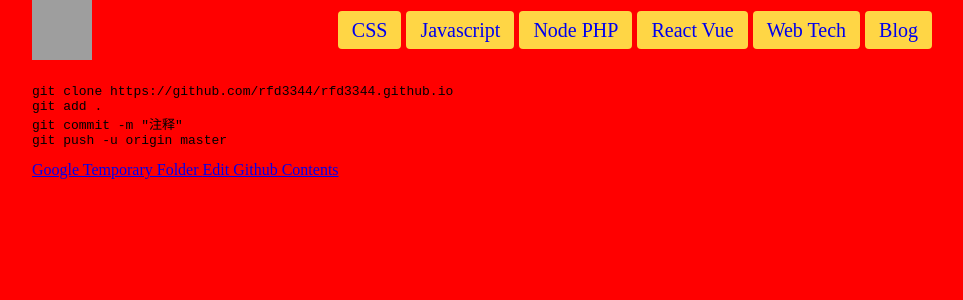
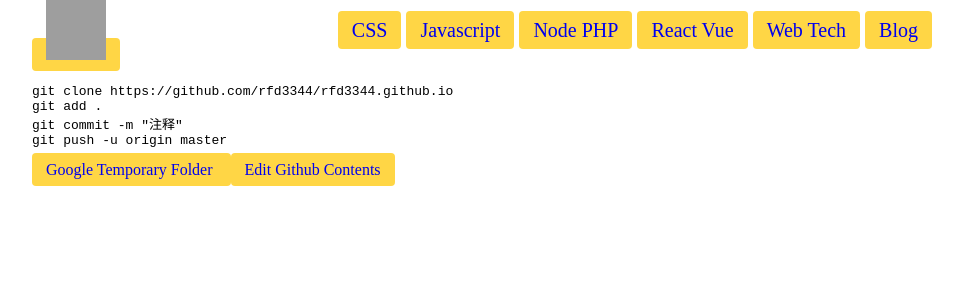
Before and after one commit to rfd3344a/rfd3344.github.io, a Jekyll site: the page built from index.html, in a window 1280 px wide. Shown: the top 300 px of the page, without its empty margins (158-1121 px from the left). Built offline with Jekyll 4.4.1, drawn with Linux system fonts in a browser that asks for light colours; some web fonts are replaced; grey boxes are pictures that could not be loaded.

Commit message:
Update page.css

```diff
--- a/css/page.css
+++ b/css/page.css
@@ -1,4 +1,9 @@
-*{
-
-  background:red;
+ a{
+    text-decoration: none;
+    font-family: 'Sniglet', cursive;
+    background: #ffd645;
+    padding: 8px 14px;
+    border-radius: 4px;
 }
+a:hover{
+   background:#fcc43a;
```
